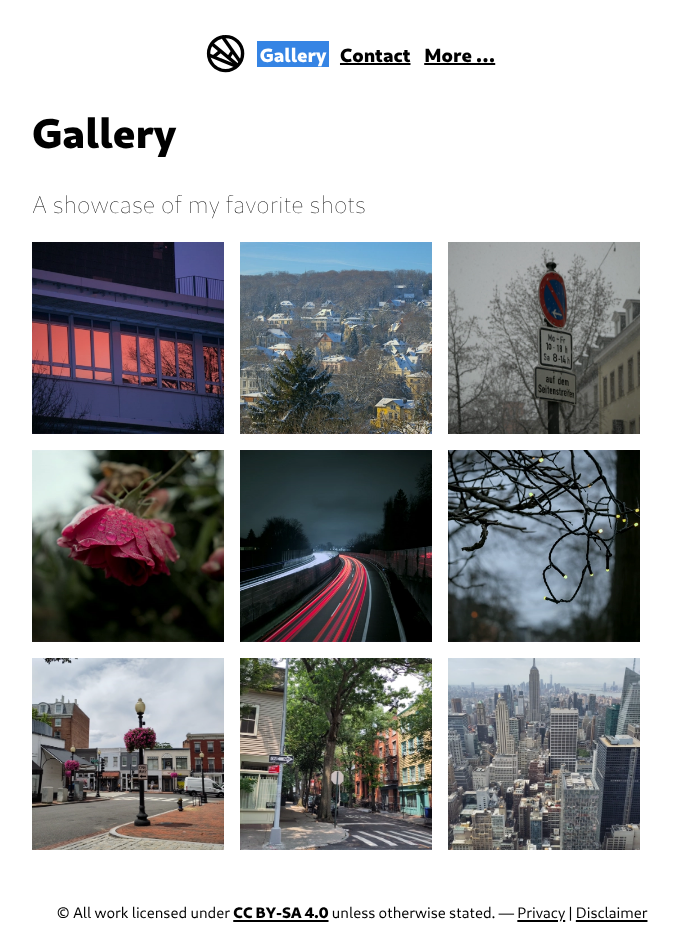
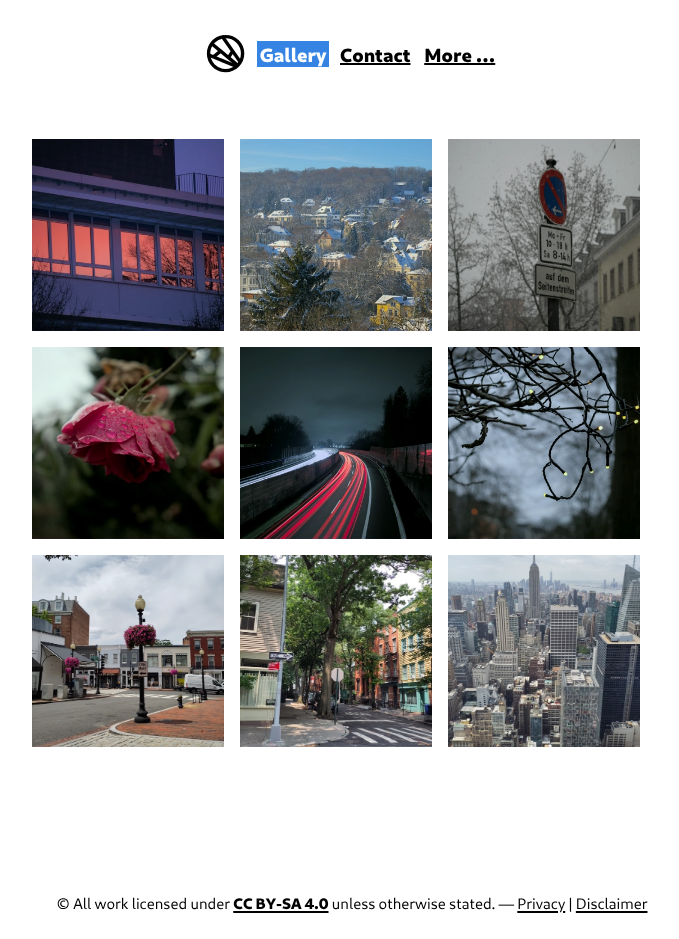
Before and after one commit to konstantintutsch/website, a Jekyll site: the page built from gallery/index.html, in a window 1280 px wide. Shown: the whole page, without its empty margins (288-967 px from the left). Built offline with Jekyll 4.4.1, drawn with Linux system fonts in a browser that asks for light colours.

Commit message:
Remove title and description from Gallery

```diff
--- a/assets/css/style.css
+++ b/assets/css/style.css
@@ -276,6 +276,7 @@ hr {
 
 /* Photography */
 .gallery {
+    margin-top: 4rem;
     width: fit-content;
     display: grid;
     grid-template-columns: repeat(3, auto);
@@ -297,6 +298,10 @@ hr {
 .gallery-item img:hover {
     webkit-filter: blur(5px);
     filter: blur(5px);
+    background: transparent;
+}
+.gallery-item:hover {
+    background: transparent;
 }
 
 tr, td {
@@ -329,6 +334,7 @@ table {
     }
 
     .gallery {
+        margin-top: 2rem;
         grid-template-columns: repeat(2, auto);
     }
     .gallery-item {
--- a/gallery/index.html
+++ b/gallery/index.html
@@ -1,7 +1,7 @@
 ---
-layout: page
+layout: default
 title: Gallery
-description: A showcase of my favorite shots
+description: A showcase of Konstantin Tutsch's favourite shots.
 ---
 
 {% assign photos = site.photos | sort: "date" | reverse %}
```
